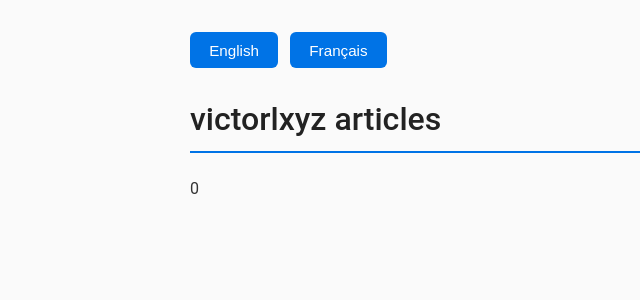
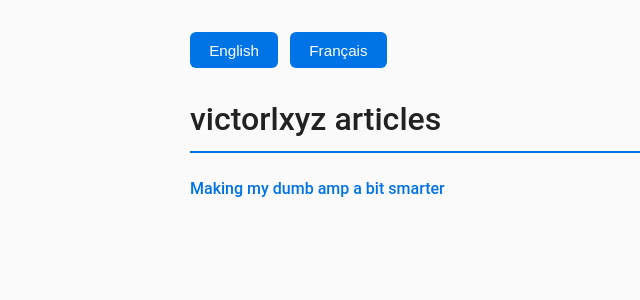
Before and after one commit to victorlxyz/victorlxyz.github.io, a Jekyll site: the page built from index.html, in a window 1280 px wide. Shown: the top 300 px of the page, without its empty margins (0-640 px from the left). Built offline with Jekyll 4.4.1, drawn with Linux system fonts in a browser that asks for light colours.

Commit message:
Changed folder structure

```diff
--- a/fr/_articles_fr/Making my dumb amp a bit smarter.md
+++ b/_articles_fr/making-my-dumb-amp-a-bit-smarter.md
@@ -1,4 +1,6 @@
-
+---
+title: Making my dumb amp a bit smarter
+---
 Just a bit of context: I've decided to write a little bit about what I'm doing with Home Assistant as a way to reminisce about how and why I've done certain things in such a way. Maybe it could be useful to a bunch of people? I don't know.
 
 Since I've moved, I've been slowly rebuilding my dashboard from the ground up using mostly (if not exclusively) [Bubble Card](https://github.com/Clooos/Bubble-Card).
--- a/index.html
+++ b/index.html
@@ -41,8 +41,6 @@ function switchLang(lang) {
 </ul>
 
 </div>
-{{ site.articles_en | size }}
-
 
 <!-- FRENCH -->
 
```
Also changed, not shown: _articles_en/making-my-dumb-amp-a-bit-smarter.md (renamed from en/_articles_en/Making my dumb amp a bit smarter.md).
